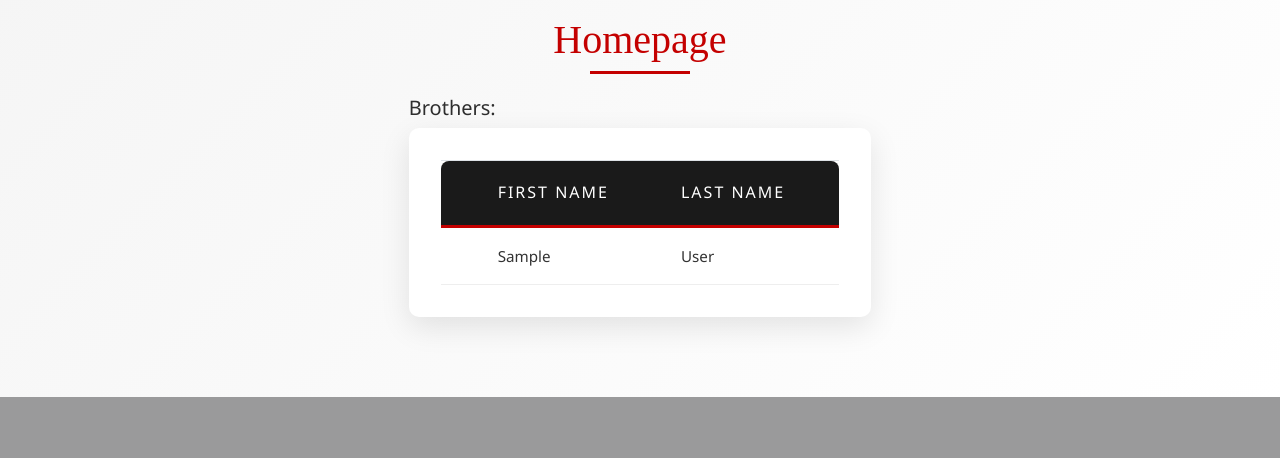
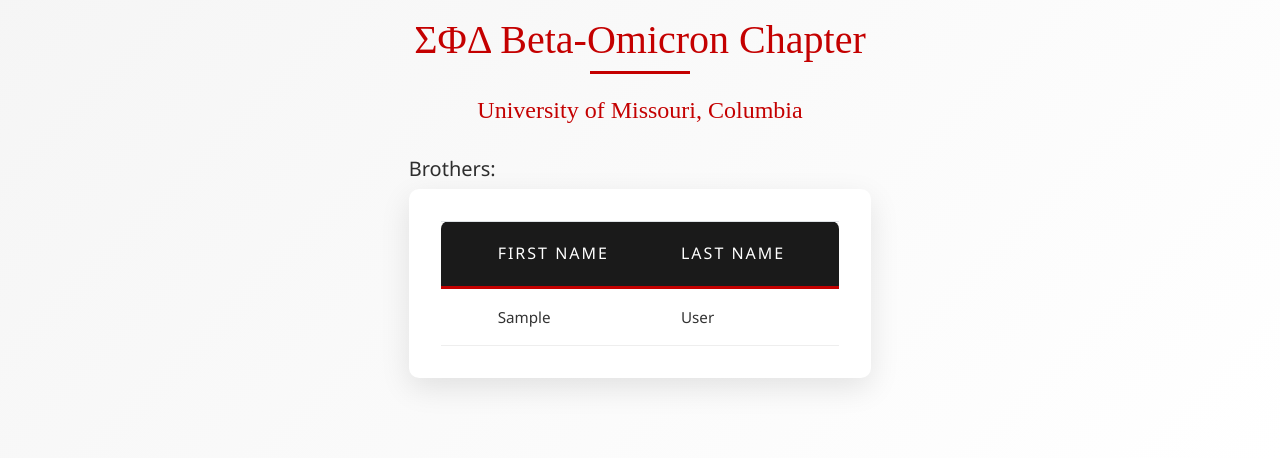
Before and after one commit to smk37git/SPDWEBAPP_ENV, a Django app: page / in a window 1280 px wide. Shown: the part 765-1223 px from the top of the page. Before the commit the page ends 1162 px from the top, so only its background shows below. Run offline with Django 4.2, Linux system fonts and the light colour scheme; tables that the repository leaves empty hold one stand-in row (values such as "Sample post"); some libraries are stand-ins or nearby versions.

Commit message:
Small Homepage Updates

```diff
--- a/SPDWEBAPP/AUTHENTICATE/templates/AUTHENTICATE/home.html
+++ b/SPDWEBAPP/AUTHENTICATE/templates/AUTHENTICATE/home.html
@@ -12,7 +12,8 @@
 </div>
 
 <div class="homepage-content">
-    <h1 class="homepage-heading">Homepage</h1>
+    <h2 class="homepage-heading">ΣΦΔ Beta-Omicron Chapter</h2>
+    <h5 class="homepage-subheading">University of Missouri, Columbia</h5>
     <div class="centered-table">
         <div class="row">
             <h5>Brothers:</h5>
--- a/SPDWEBAPP/static/css/main.css
+++ b/SPDWEBAPP/static/css/main.css
@@ -342,6 +342,15 @@ body {
     background: var(--primary-red);
 }
 
+.homepage-subheading {
+    text-align: center;
+    font-family: 'Times New Roman', serif;
+    font-size: 1.5rem;
+    color: var(--primary-red);
+    margin-bottom: 2rem;
+    position: relative;
+}
+
 /* Table Styles */
 .centered-table {
     display: flex;
```
